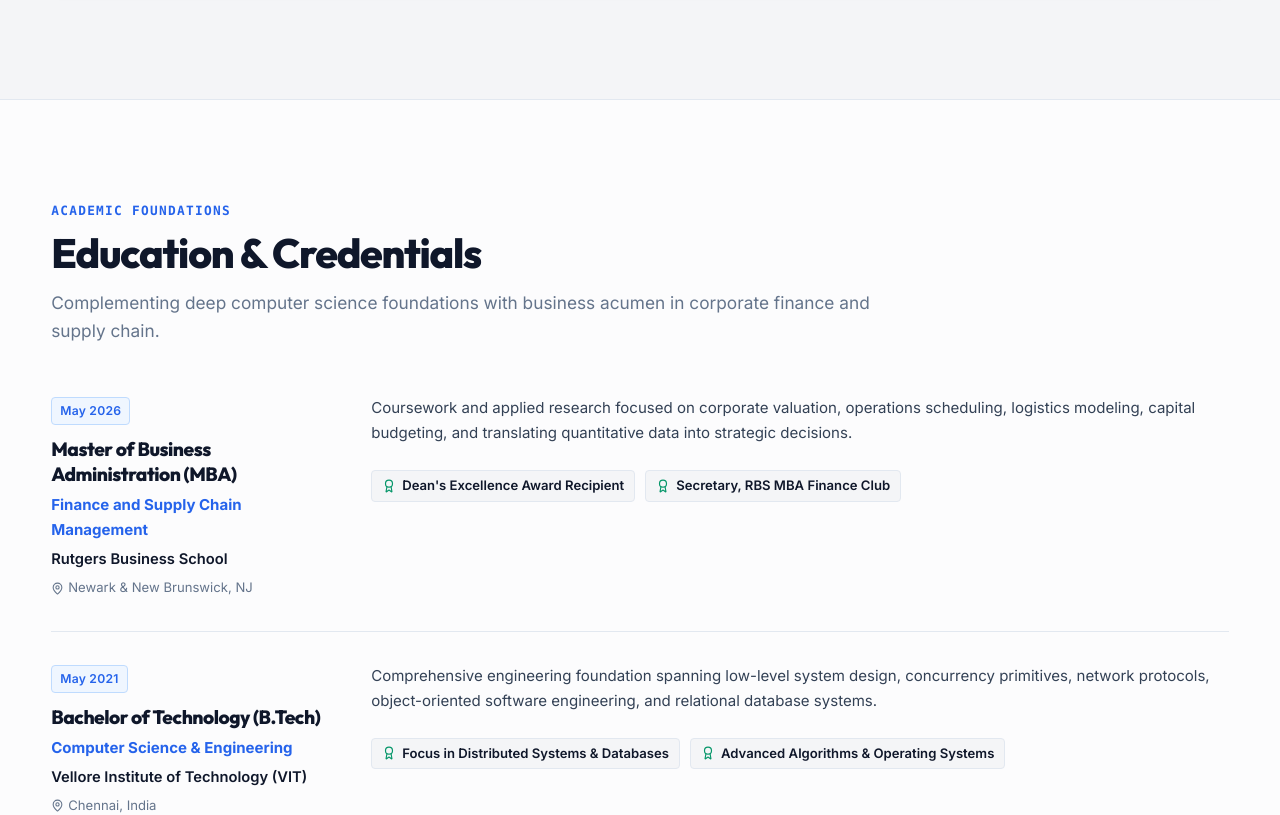
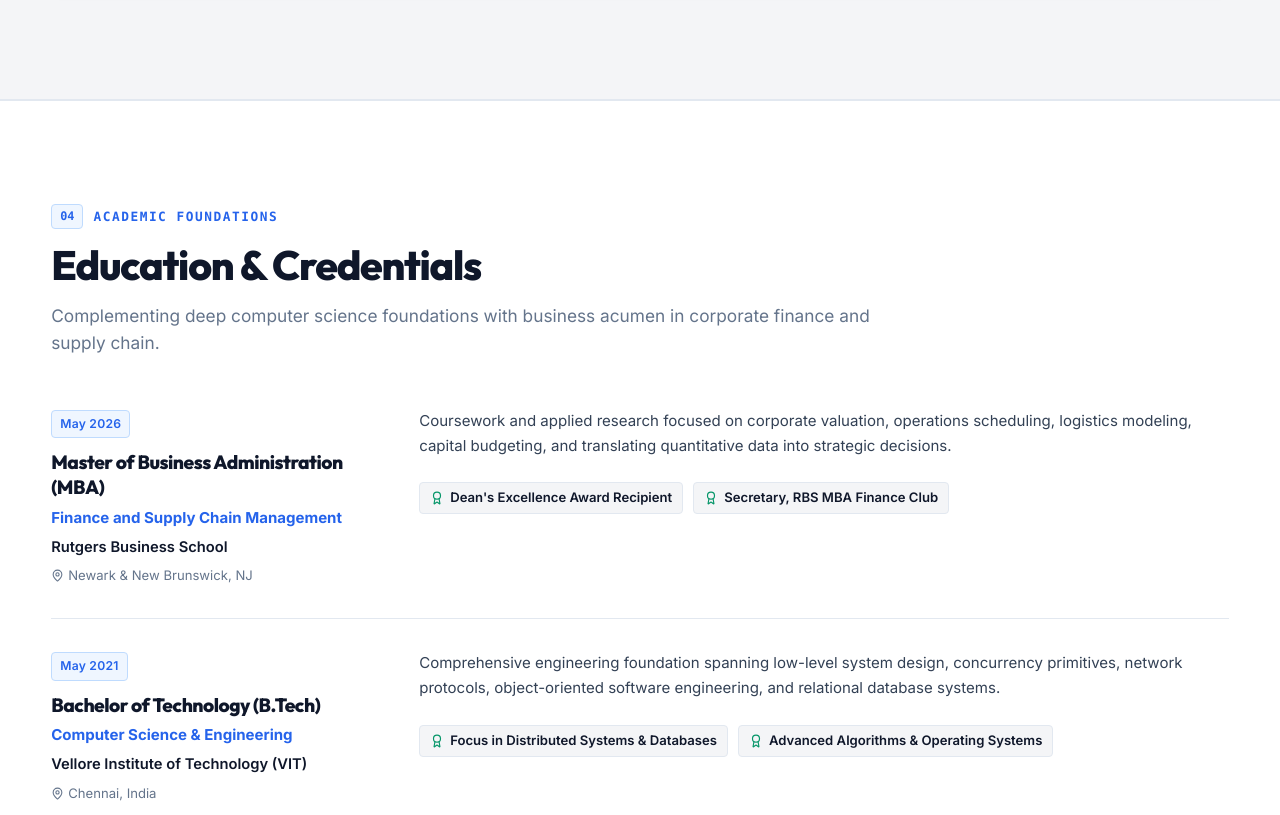
Before and after one commit to rohanvashisth/Portfolio, a React (Vite) app: page / in a window 1280 px wide. Shown: the part 8533-9348 px from the top of the page. Built offline with nearby package versions, Linux system fonts and the light colour scheme.

Commit message:
Auto-commit: saved changes on 10/14/2026, 6:23:47 PM

```diff
--- a/src/components/Education.jsx
+++ b/src/components/Education.jsx
@@ -34,12 +34,15 @@
   ];
 
   return (
-    <section id="education" className="section">
+    <section id="education" className="section section-white">
       <div className="container">
 
         {/* Section Header */}
         <div className="section-header" style={{ textAlign: 'left' }}>
-          <span className="section-label">Academic Foundations</span>
+          <div className="section-tag">
+            <span className="section-tag-num">04</span>
+            <span>Academic Foundations</span>
+          </div>
           <h2 className="section-title">Education & Credentials</h2>
           <p className="section-subtitle">
             Complementing deep computer science foundations with business acumen in corporate finance and supply chain.
@@ -54,8 +57,8 @@
               className="integrated-item"
               style={{
                 display: 'grid',
-                gridTemplateColumns: '280px 1fr',
-                gap: '40px',
+                gridTemplateColumns: '320px 1fr',
+                gap: '48px',
                 textAlign: 'left'
               }}
             >
```
